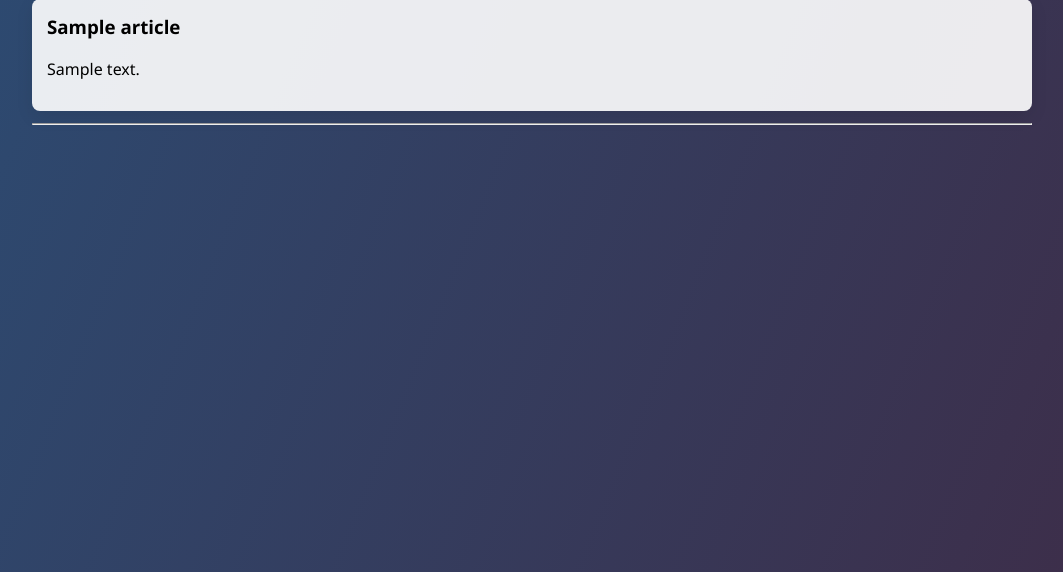
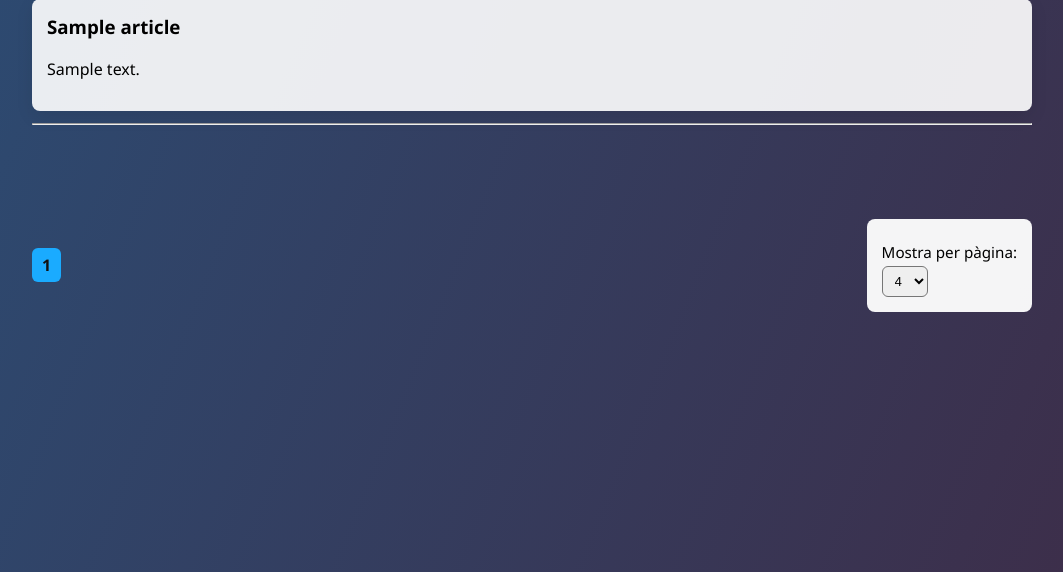
Before and after one commit to Pol-Corsin/ProjBackend_PolCorsin, a PHP site: page / in a window 1280 px wide. Shown: the part 166-738 px from the top of the page, without its empty margins (108-1171 px from the left). Run offline with PHP 8.4, Linux system fonts and the light colour scheme; tables that the repository leaves empty hold one stand-in row (values such as "Sample post").

Commit message:
Paginacio a la vista

```diff
--- a/app/View/home.view.php
+++ b/app/View/home.view.php
@@ -42,7 +42,49 @@
     </div>
 
     <!-- Pagination -->
+    <div class="container">
+        <?php
+        $totalPages = max(1, (int)ceil($totalArticles / $perPage));
+        $currentPage = max(1, $page);
 
+        $baseUrl = 'index.php'; // Base URL for pagination links
+        $viewParam = isset($_GET['view']) ? 'view=' . urlencode($_GET['view']) . '&' : '';  // Preserve view parameter
+
+        ?>
+        <div class="pagination">
+            <?php if ($currentPage > 1): ?>
+                <a href="<?= $baseUrl ?>?<?= $viewParam ?>page=1&perPage=<?= $perPage ?>">Principi</a>
+                <a href="<?= $baseUrl ?>?<?= $viewParam ?>page=<?= $currentPage - 1 ?>&perPage=<?= $perPage ?>">Anterior</a>
+            <?php endif; ?>
+
+            <?php for ($p = 1; $p <= $totalPages; $p++): ?>
+                <?php if ($p == $currentPage): ?>
+                    <span class="page current"><?= $p ?></span>
+                <?php else: ?>
+                    <a class="page" href="<?= $baseUrl ?>?<?= $viewParam ?>page=<?= $p ?>&perPage=<?= $perPage ?>"><?= $p ?></a>
+                <?php endif; ?>
+            <?php endfor; ?>
+
+            <?php if ($currentPage < $totalPages): ?>
+                <a href="<?= $baseUrl ?>?<?= $viewParam ?>page=<?= $currentPage + 1 ?>&perPage=<?= $perPage ?>">Seguent</a>
+                <a href="<?= $baseUrl ?>?<?= $viewParam ?>page=<?= $totalPages ?>&perPage=<?= $perPage ?>">Final</a>
+            <?php endif; ?>
+
+            <!-- perPage dropdown -->
+            <div class="perpage">
+                <form method="get" action="<?= $baseUrl ?>">
+                    <?php if (isset($_GET['view'])): ?><input type="hidden" name="view" value="<?= htmlspecialchars($_GET['view']) ?>"><?php endif; ?>
+                    <label>Mostra per pàgina:</label>
+                    <select name="perPage" onchange="this.form.submit()">
+                        <?php foreach ([1,2,4,6] as $pp): ?>
+                            <option value="<?= $pp ?>" <?php if ($pp == $perPage) echo 'selected'; ?>><?= $pp ?></option>
+                        <?php endforeach; ?>
+                    </select>
+                    <input type="hidden" name="page" value="1">
+                </form>
+            </div>
+        </div>
+    </div>
 </body>
 
 </html>
```
